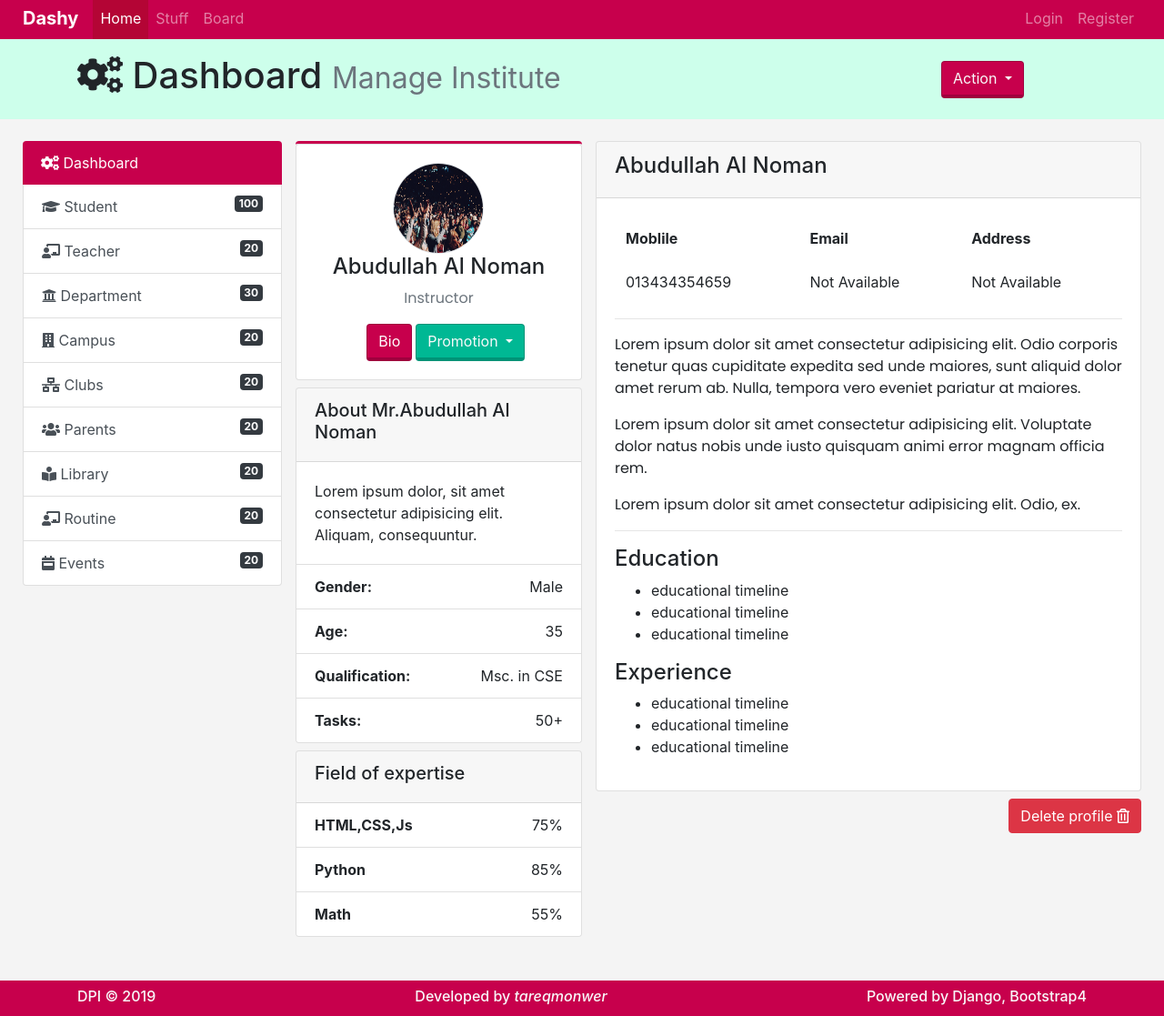
After one commit to jackson919/DJANGO_STUDENT_MANAGEMENT, a Django app: page /teachers/1/detail/ in a window 1280 px wide. The commit adds this page. Shown: the whole page at 91% size. Run offline with Django 3.2, Linux system fonts and the light colour scheme; data comes from the database, SQL or seed files in the repository; both versions use the stored data as it was after the commit; parts of the project's set-up code (start-up, migrations or seed data) failed here and were passed over; some libraries are stand-ins or nearby versions.

Commit message:
DB Backup

```diff
--- a/static/css/main.css
+++ b/static/css/main.css
@@ -51,11 +51,27 @@
     opacity:0.8 !important;
 }
 
+/* For custom progressbar circle */
+
+
 
 /* END GENERICS */
 
+
+
+
+
+
 body {
 	background: #f4f4f4;
+}
+
+p {
+	font-family: 'Poppins', sans-serif;
+	font-size: 16px;
+	letter-spacing: 0;
+	line-height: 24px;
+	font-weight: 400;
 }
 
 #nav-main {
--- a/teachers/admin.py
+++ b/teachers/admin.py
@@ -1,5 +1,6 @@
 from django.contrib import admin
-from teachers.models import Teacher
+from teachers.models import Teacher, TeacherDetail
 
 
 admin.site.register(Teacher)
+admin.site.register(TeacherDetail)
--- a/teachers/models.py
+++ b/teachers/models.py
@@ -1,13 +1,32 @@
 from django.db import models
+from datetime import date
 
 
 class Teacher(models.Model):
     name = models.CharField(max_length=30)
     techer_id = models.CharField(unique=True, blank=True, null=True, max_length=6)
-    #dept = models.ForeignKey('departments.Department', on_delete=models.CASCADE)
     designation = models.CharField(null=False, max_length=30)
     joined = models.DateField('Year-Month')
     phone = models.CharField(null=True, max_length=12)
+    def __str__(self):
+        return self.name
+
+
+class TeacherDetail(models.Model):
+    teacher = models.ForeignKey(Teacher, on_delete=models.CASCADE)
+    dept = models.ForeignKey('departments.Department', on_delete=models.CASCADE)
+    short_bio = models.TextField(max_length=100)
+    gender = models.CharField(max_length=6)
+    birthdate = models.DateField()
+    qualification = models.CharField(max_length=100)
+    englis_skill = models.CharField(max_length=10)
+    math_skill = models.CharField(max_length=10, blank=True, null=True)
+    programming_skill = models.CharField(max_length=10, blank=True, null=True)
 
     def __str__(self):
-        return self.name
+        return str(self.teacher)
+
+    def age(self, dob):
+        dob = self.birthdate
+        today = date.today()
+        return today.year - dob.year - ((today.month, today.day) < (dob.month, dob.day))
--- a/teachers/urls.py
+++ b/teachers/urls.py
@@ -5,4 +5,5 @@ from .import views
 app_name = 'teachers'
 urlpatterns = [
     path('', views.index, name='teachershome'),
+    path('<int:teacher_id>/detail/', views.teacher_detail, name='teacher_detail'),
 ]
--- a/teachers/views.py
+++ b/teachers/views.py
@@ -1,5 +1,18 @@
 from django.shortcuts import render
+from teachers.models import Teacher
 
 
 def index(request):
-    return render(request, 'teachers/teacher_index.html')
+    teachers = Teacher.objects.order_by('techer_id')        # '-techer_id' for ascending order
+    context = {
+        'teachers': teachers,
+    }
+    return render(request, 'teachers/teacher_index.html', context)
+
+
+def teacher_detail(request, teacher_id):
+    instructor = Teacher.objects.get(pk=teacher_id)
+    context = {
+        'instructor': instructor,
+    }
+    return render(request, 'teachers/detail.html', context)
--- a/templates/base.html
+++ b/templates/base.html
@@ -2,12 +2,14 @@
 <!DOCTYPE html>
 <html>
 <head>
-    <meta charset="utf-8">
+		<meta charset="utf-8">
+		<meta name="author" content="Tareq Monwer | Daffodil Polytechnic">
     <meta http-equiv="X-UA-Compatible" content="IE=edge">
     <title>DPI SMS: </title>
 		<meta name="viewport" content="width=device-width, initial-scale=1">
 		<!-- GOOGLE FONTS -->
 		<link href="https://fonts.googleapis.com/css?family=Montserrat:400i" rel="stylesheet">
+		<link href="https://fonts.googleapis.com/css?family=Poppins" rel="stylesheet">
     <!-- FONTAWESOME -->
     <link rel="stylesheet" href="https://use.fontawesome.com/releases/v5.7.2/css/all.css">
     <!-- BOOTSTRAP -->
@@ -87,7 +89,7 @@
 					  	<i class="fas fa-graduation-cap"></i></span> Student
 					  	<span class="badge badge-dark float-right">100</span>
 					  </a>
-					  <a href="#" class="list-group-item list-group-item-action">
+					  <a href="{% url 'teachers:teachershome' %}" class="list-group-item list-group-item-action">
 					  	<span><i class="fas fa-chalkboard-teacher"></i></span> Teacher
 					  	<span class="badge badge-dark float-right">20</span>
 					  </a>
--- /dev/null
+++ b/templates/teachers/detail.html
@@ -0,0 +1,158 @@
+{% extends 'base.html' %}
+{% load static %}
+{% block body %}
+
+<!-- Instructor SideCards -->
+<div class="col-md-4">
+    <!-- Pic and actions -->
+    <div class="row">
+        <div class="col-md-12 m-0 p-0 rounded" style="border-top: 3px solid #c7004c;">
+            <div class="card">
+                <div class="card-body text-center">
+                    <img class="rounded-circle border" src="{% static 'images/event1.jpg' %}" alt="" height="100" width="100">
+                    <h4>{{ instructor.name }}</h4>
+                    <p class="text-muted">{{ instructor.designation }}</p>
+                    <!-- Buttons -->
+                    <div style="padding:0 21%;">
+                    <a href="#" class="btn bg-custom1 float-left">Bio</a>
+                        <div class="col-md-2 p-0 m-0 float-left ml-1" id="ButtonAction">
+                            <div class="dropdown">
+                                <button class="btn bg-custom1-dark text-light dropdown-toggle" type="button" data-toggle="dropdown"
+                                    aria-haspopup="true" aria-expanded="false">
+                                    Promotion
+                                </button>
+                                <div class="dropdown-menu" aria-labelledby="dropdownMenuButton">
+                                    <a class="dropdown-item" href="#">Level 1</a>
+                                    <a class="dropdown-item" href="#">Level 2</a>
+                                    <a class="dropdown-item" href="#">Level 3</a>
+                                </div>
+                            </div>
+                        </div>
+                    </div>
+                </div>
+            </div>
+        </div>
+    </div>
+    <!-- Instructor About Card -->
+    <div class="row mt-2">
+        <div class="col-md-12 m-0 p-0">
+            <div class="card">
+                <div class="card-header">
+                    <h5>About Mr.{{ instructor.name }}</h5>
+                </div>
+                <div class="card-body">
+                    Lorem ipsum dolor, sit amet consectetur adipisicing elit. Aliquam, consequuntur.
+                </div>
+                <ul class="list-group list-group-flush">
+                    <li class="list-group-item">
+                        <span class="font-weight-bold float-left">Gender:</span>
+                        <span class="float-right">Male</span>
+                    </li>
+                    <li class="list-group-item">
+                        <span class="font-weight-bold float-left">Age:</span>
+                        <span class="float-right">35</span>
+                    </li>
+                    <li class="list-group-item">
+                        <span class="font-weight-bold float-left">Qualification:</span>
+                        <span class="float-right">Msc. in CSE</span>
+                    </li>
+                    <li class="list-group-item">
+                        <span class="font-weight-bold float-left">Tasks:</span>
+                        <span class="float-right">50+</span>
+                    </li>
+                </ul>
+            </div>
+        </div>
+    </div>
+    <!-- Instructor Field Expertise Card -->
+    <div class="row mt-2">
+        <div class="col-md-12 m-0 p-0">
+            <div class="card">
+                <div class="card-header">
+                    <h5>Field of expertise</h5>
+                </div>
+                <ul class="list-group list-group-flush">
+                    <li class="list-group-item">
+                        <span class="float-left font-weight-bold">HTML,CSS,Js</span>
+                        <span class="float-right">
+                            75%
+                        </span>
+                    </li>
+                    <li class="list-group-item">
+                        <span class="float-left font-weight-bold">Python</span>
+                        <span class="float-right">
+                            85%
+                        </span>
+                    </li>
+                    <li class="list-group-item">
+                        <span class="float-left font-weight-bold">Math</span>
+                        <span class="float-right">
+                            55%
+                        </span>
+                    </li>
+                </ul>
+            </div>
+        </div>
+    </div>
+</div>
+<!-- Instructor Main -->
+<div class="col-md-8">
+    <div class="card">
+        <div class="card-header">
+            <h4>{{ instructor.name }}</h4>
+        </div>
+        <div class="card-body">
+            <!-- teacher info table -->
+            <table class="table table-borderless">
+                <thead>
+                    <tr>
+                        <th scope="col">Moblile</th>
+                        <th scope="col">Email</th>
+                        <th scope="col">Address</th>
+                    </tr>
+                </thead>
+                <tbody>
+                    <tr>
+                        <td>{{ instructor.phone }}</td>
+                        <td>Not Available</td>
+                        <td>Not Available</td>
+                    </tr>
+                </tbody>
+            </table>
+            <hr>
+            <div class="describe">
+                <p>
+                    Lorem ipsum dolor sit amet consectetur adipisicing elit. Odio corporis tenetur quas cupiditate expedita sed unde maiores, sunt aliquid dolor amet rerum ab. Nulla, tempora vero eveniet pariatur at maiores.
+                </p>
+                <p>
+                    Lorem ipsum dolor sit amet consectetur adipisicing elit. Voluptate dolor natus nobis unde iusto quisquam animi error magnam officia rem.
+                </p>
+                <p>
+                    Lorem ipsum dolor sit amet consectetur adipisicing elit. Odio, ex.
+                </p>
+            </div>
+            <hr>
+            <div class="education">
+                <h4>Education</h4>
+                <ul>
+                    <li>educational timeline</li>
+                    <li>educational timeline</li>
+                    <li>educational timeline</li>
+                </ul>
+            </div>
+            <div class="experience">
+                <h4>Experience</h4>
+                <ul>
+                    <li>educational timeline</li>
+                    <li>educational timeline</li>
+                    <li>educational timeline</li>
+                </ul>
+            </div>
+        </div>
+    </div>
+    <a href="#" class="btn btn-danger mt-2 float-right">Delete profile
+        <i class="far fa-trash-alt"></i>
+    </a>
+</div>
+
+{% endblock %}
```
Also changed, not shown: templates/teachers/teacher_index.html (+52 -0 lines), db.sqlite3, teachers/migrations/0001_initial.py (added), teachers/migrations/__init__.py (added).
